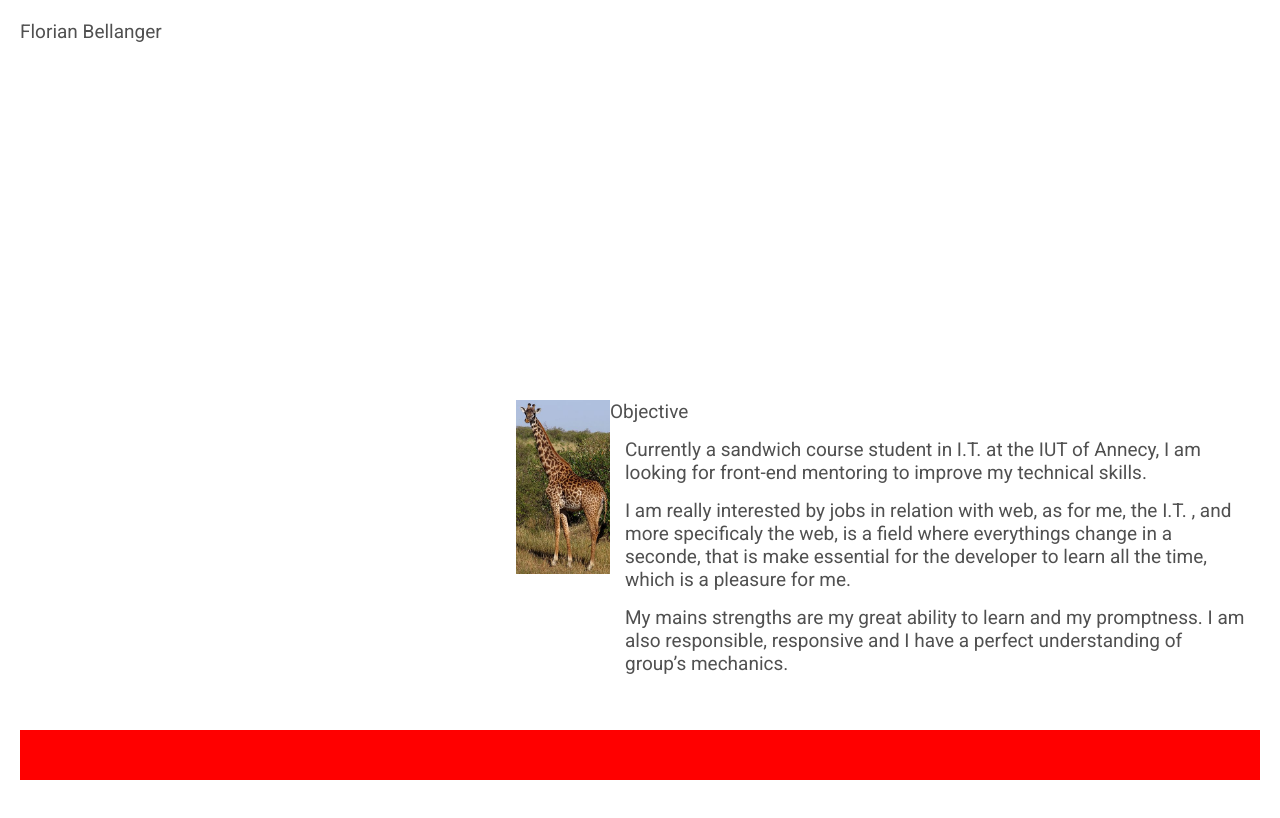
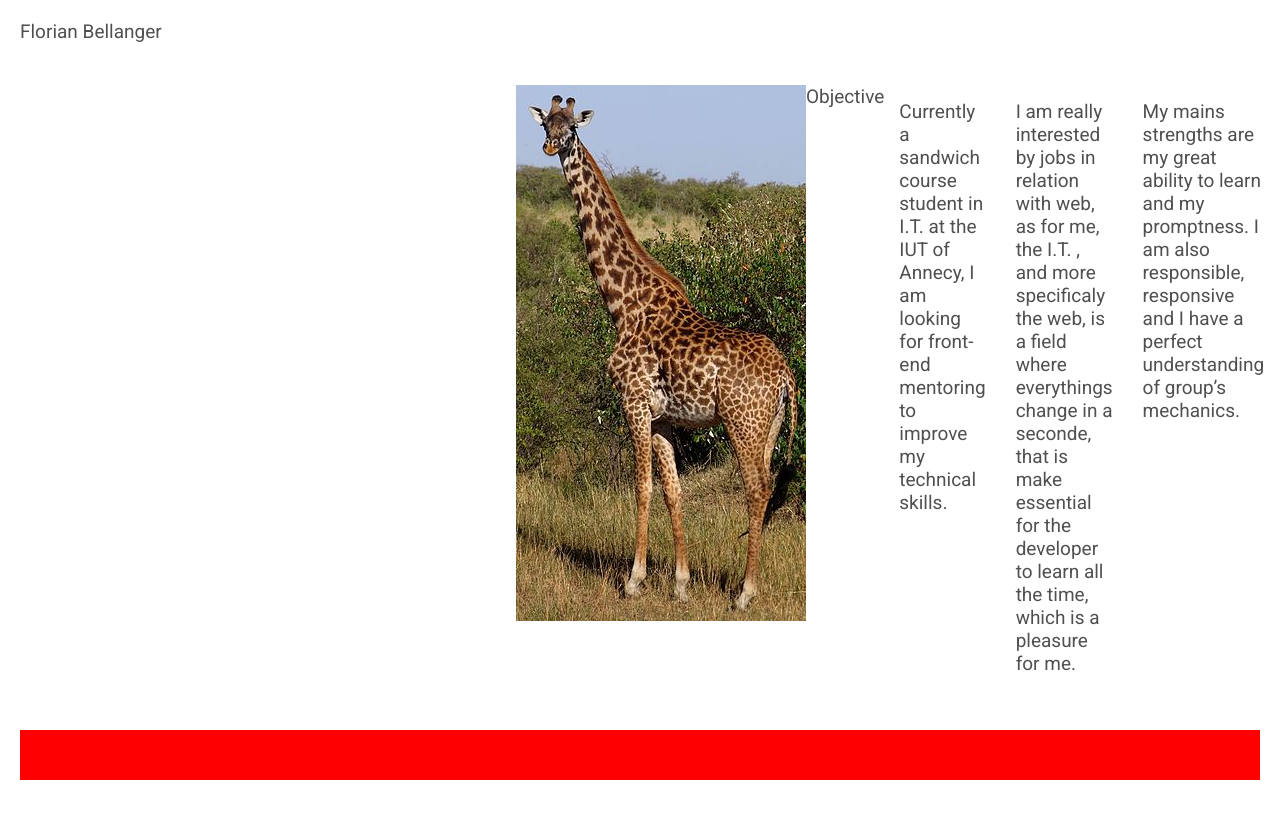
Before and after one commit to Quidam74/porte-folio-2018, a website: page src/index.html in a window 1280 px wide. Shown: the top 818 px of the page. Drawn offline with nearby package versions, Linux system fonts and the light colour scheme; files that its build step writes are made by us from their sources.

Commit message:
set position img

```diff
--- a/src/index.html
+++ b/src/index.html
@@ -27,10 +27,11 @@
 
     <article class="hero-objective">
         <div>
-            <aside>
+            <aside class="hero-objectiveIMG">
                 <img src="static/img/girafe.JPG">
             </aside>
-            <aside>
+            <aside class="hero-objectiveText">
+                <div>
                 <h2>Objective</h2>
                 <p>Currently a sandwich course student in I.T. at the IUT of Annecy, I am looking for front-end
                     mentoring to
@@ -45,6 +46,7 @@
                 <p>My mains strengths are my great ability to learn and my promptness. I am also responsible, responsive
                     and
                     I have a perfect understanding of group’s mechanics.</p>
+                </div>
             </aside>
         </div>
     </article>
--- a/src/scss/components/_hero.scss
+++ b/src/scss/components/_hero.scss
@@ -1,5 +1,5 @@
 .hero {
-  padding: 20px;
+
 
   &-personnalData {
     background-color: white;
@@ -16,6 +16,17 @@
     div {
       display: flex;
       flex-direction: row;
+      .hero-objectiveIMG
+      {
+        flex: none;
+      }
+      .hero-objectiveText{
+        display: flex;
+      }
+      .hero-objectiveText div{
+        margin: auto;
+        margin-bottom: 0px;
+      }
       p {
         margin: 15px;
       }
--- a/src/scss/components/_page.scss
+++ b/src/scss/components/_page.scss
@@ -9,6 +9,7 @@
 }
 
 .page {
+  padding: 20px;
   width: 100vw;
   height: 100vh;
   display: flex;
```
